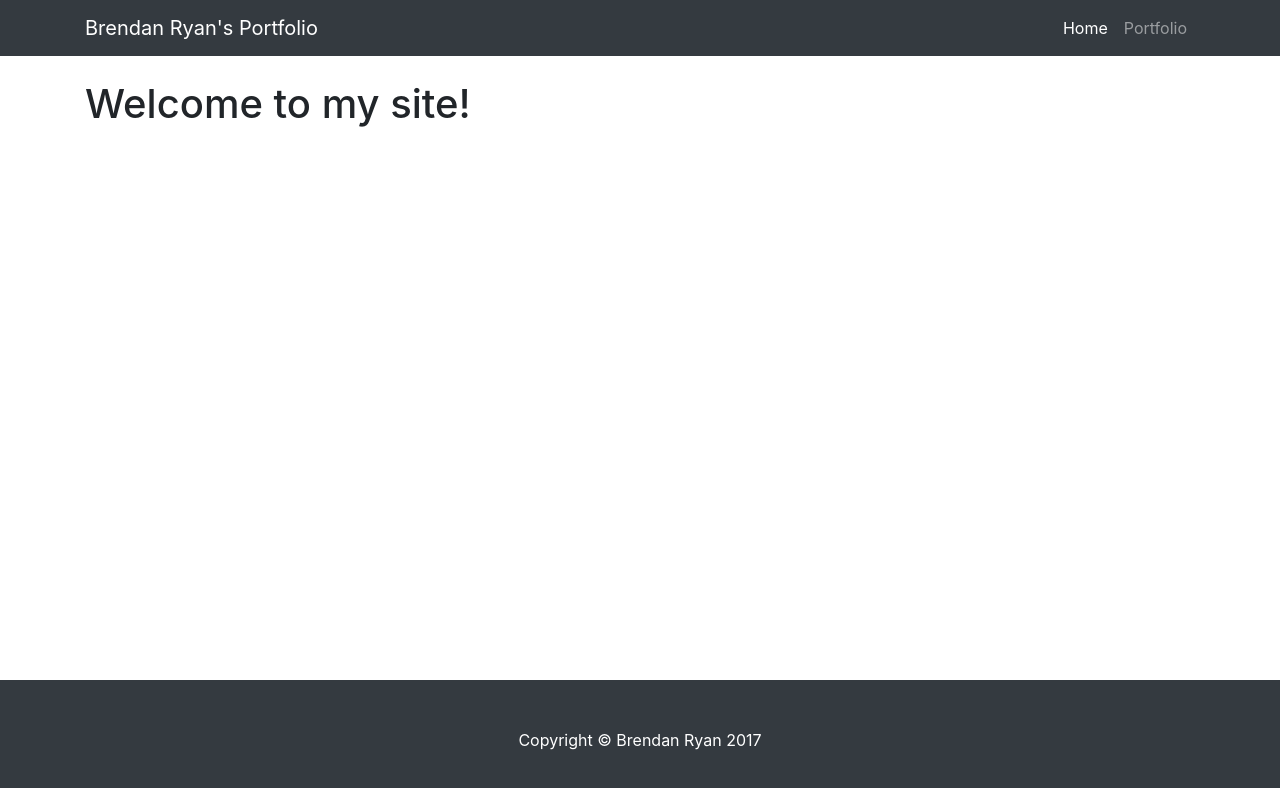
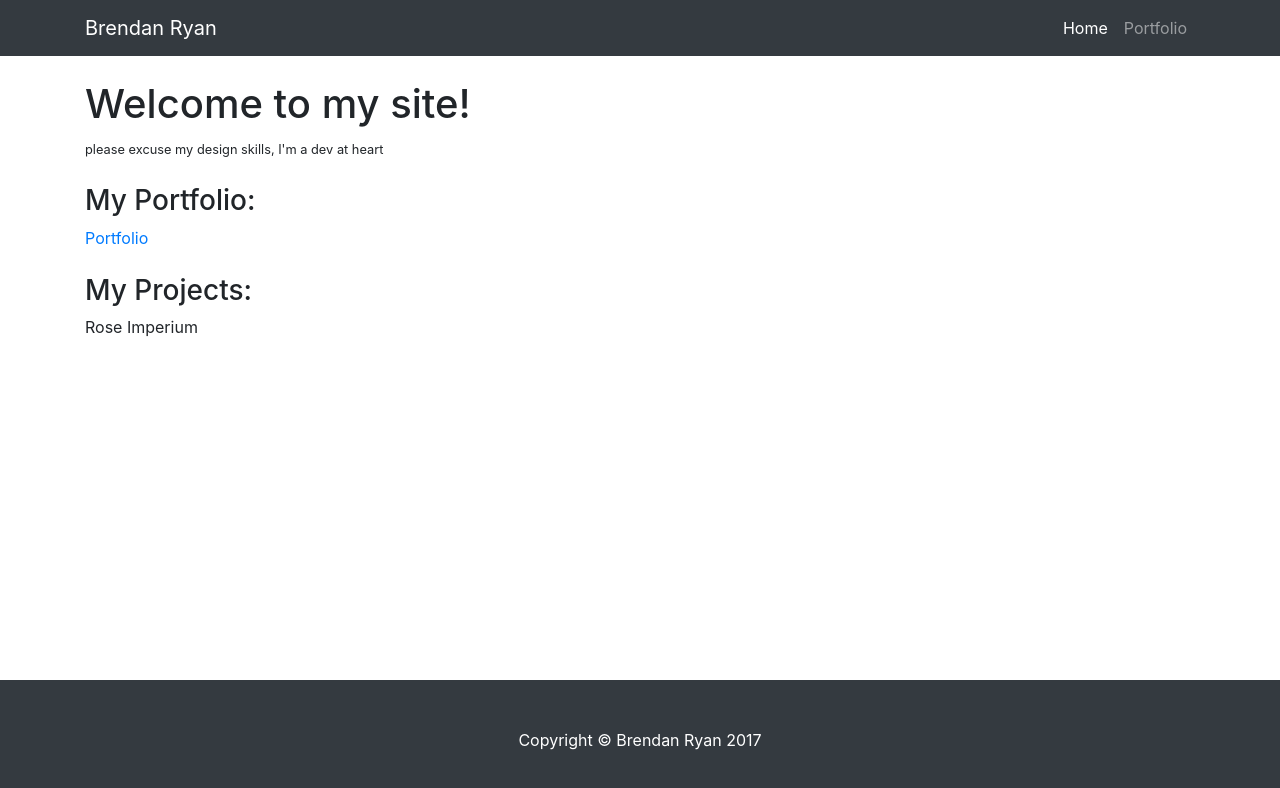
Before and after one commit to ryanb2/ryanb2.github.io, a website: page index.html in a window 1280 px wide. Drawn offline with Linux system fonts and the light colour scheme.

Commit message:
added portfolio link and small changes

```diff
--- a/index.html
+++ b/index.html
@@ -8,7 +8,7 @@
     <meta name="description" content="">
     <meta name="author" content="">
 
-    <title>Brendan Ryan's Portfolio</title>
+    <title>Brendan Ryan</title>
 
     <!-- Bootstrap core CSS -->
     <link href="vendor/bootstrap/css/bootstrap.min.css" rel="stylesheet">
@@ -23,7 +23,7 @@
     <!-- Navigation -->
     <nav class="navbar navbar-expand-lg navbar-dark bg-dark fixed-top">
       <div class="container">
-        <a class="navbar-brand" href="#">Brendan Ryan's Portfolio</a>
+        <a class="navbar-brand" href="#">Brendan Ryan</a>
         <button class="navbar-toggler" type="button" data-toggle="collapse" data-target="#navbarResponsive" aria-controls="navbarResponsive" aria-expanded="false" aria-label="Toggle navigation">
           <span class="navbar-toggler-icon"></span>
         </button>
@@ -47,9 +47,18 @@
     <div class="container">
 
       <!-- Portfolio Item Heading -->
-      <h1 class="my-4">
+      <h1 class="mt-4">
         Welcome to my site!
       </h1>
+      <small>please excuse my design skills, I'm a dev at heart</small>
+
+      <h3 class="mt-4">My Portfolio:</h3>
+      <span>
+        <a href="portfolio">Portfolio</a>
+      </span>
+
+      <h3 class="mt-4">My Projects:</h3>
+      <span>Rose Imperium</span>
 
     </div>
 
--- a/package.json
+++ b/package.json
@@ -30,7 +30,7 @@
     "jquery": "^3.2.1"
   },
   "devDependencies": {
-    "browser-sync": "2.18.13",
+    "browser-sync": "^2.26.12",
     "gulp": "^3.9.1"
   }
 }
```
Also changed, not shown: 1 other file.
